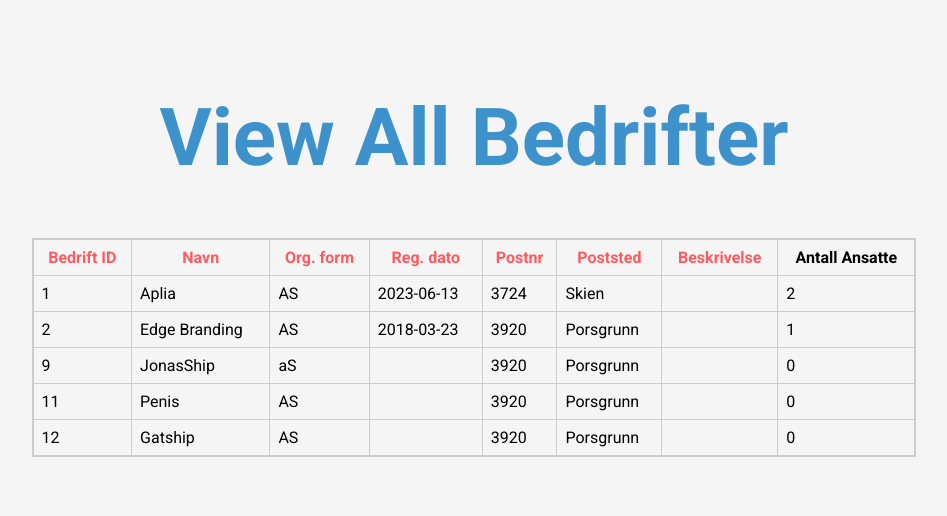
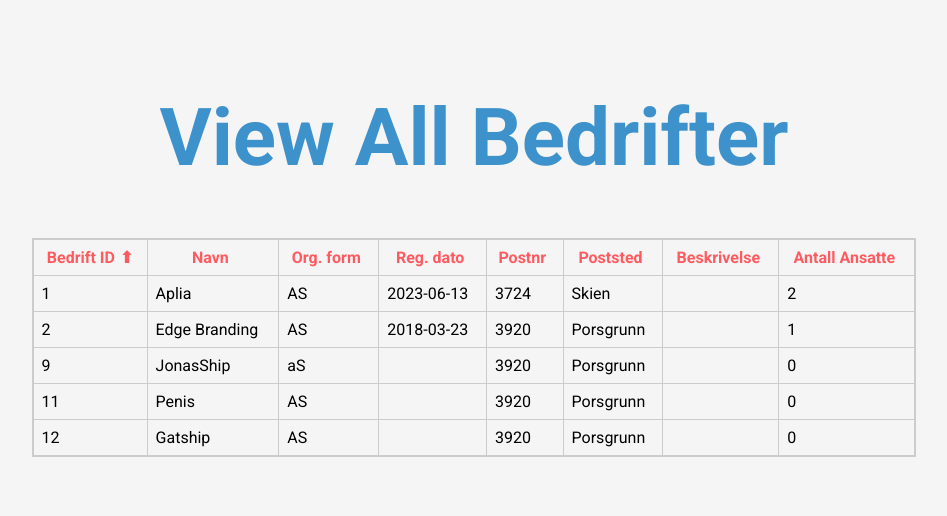
Before and after one commit to JonasTopper/Bedriftsportalen, a PHP site: page /CRUD/alle_bedrifter.php in a window 1280 px wide. Shown: the part 427-943 px from the top of the page, without its empty margins (166-1113 px from the left). Run offline with PHP 8.4, Linux system fonts and the light colour scheme; data comes from the database, SQL or seed files in the repository.

Commit message:
Pointer in bedrift-view

```diff
--- a/CRUD/alle_bedrifter.php
+++ b/CRUD/alle_bedrifter.php
@@ -34,14 +34,14 @@ $result = mysqli_query($conn, $sql);
     <table class="all-view-table">
         <thead>
             <tr class="alle-ansatte">
-                <th><a href="?sort=bedrift_id&order=<?php echo $order == 'ASC' ? 'desc' : 'asc'; ?>">Bedrift ID</a></th>
-                <th><a href="?sort=bedrift_navn&order=<?php echo $order == 'ASC' ? 'desc' : 'asc'; ?>">Navn</a></th>
-                <th><a href="?sort=bedrift_org_form&order=<?php echo $order == 'ASC' ? 'desc' : 'asc'; ?>">Org. form</a></th>
-                <th><a href="?sort=bedrift_reg_dato&order=<?php echo $order == 'ASC' ? 'desc' : 'asc'; ?>">Reg. dato</a></th>
-                <th><a href="?sort=bedrift_post_nr&order=<?php echo $order == 'ASC' ? 'desc' : 'asc'; ?>">Postnr</a></th>
-                <th><a href="?sort=bedrift_post_sted&order=<?php echo $order == 'ASC' ? 'desc' : 'asc'; ?>">Poststed</a></th>
-                <th><a href="?sort=bedrift_beskrivelse&order=<?php echo $order == 'ASC' ? 'desc' : 'asc'; ?>">Beskrivelse</a></th>
-                <th>Antall Ansatte</th>
+            <th><a href="?sort=bedrift_id&order=<?php echo $order == 'ASC' ? 'desc' : 'asc'; ?>">Bedrift ID<span class="sort-arrow <?php echo $order == 'ASC' && $sort == 'bedrift_id' ? 'asc' : ($order == 'DESC' && $sort == 'bedrift_id' ? 'desc' : ''); ?>"></span></a></th>
+                <th><a href="?sort=bedrift_navn&order=<?php echo $order == 'ASC' ? 'desc' : 'asc'; ?>">Navn<span class="sort-arrow <?php echo $order == 'ASC' && $sort == 'bedrift_navn' ? 'asc' : ($order == 'DESC' && $sort == 'bedrift_navn' ? 'desc' : ''); ?>"></span></a></th>
+                <th><a href="?sort=bedrift_org_form&order=<?php echo $order == 'ASC' ? 'desc' : 'asc'; ?>">Org. form<span class="sort-arrow <?php echo $order == 'ASC' && $sort == 'bedrift_org_form' ? 'asc' : ($order == 'DESC' && $sort == 'bedrift_org_form' ? 'desc' : ''); ?>"></span></a></th>
+                <th><a href="?sort=bedrift_reg_dato&order=<?php echo $order == 'ASC' ? 'desc' : 'asc'; ?>">Reg. dato<span class="sort-arrow <?php echo $order == 'ASC' && $sort == 'bedrift_reg_dato' ? 'asc' : ($order == 'DESC' && $sort == 'bedrift_reg_dato' ? 'desc' : ''); ?>"></span></a></th>
+                <th><a href="?sort=bedrift_post_nr&order=<?php echo $order == 'ASC' ? 'desc' : 'asc'; ?>">Postnr<span class="sort-arrow <?php echo $order == 'ASC' && $sort == 'bedrift_post_nr' ? 'asc' : ($order == 'DESC' && $sort == 'bedrift_post_nr' ? 'desc' : ''); ?>"></span></a></th>
+                <th><a href="?sort=bedrift_post_sted&order=<?php echo $order == 'ASC' ? 'desc' : 'asc'; ?>">Poststed<span class="sort-arrow <?php echo $order == 'ASC' && $sort == 'bedrift_post_sted' ? 'asc' : ($order == 'DESC' && $sort == 'bedrift_post_sted' ? 'desc' : ''); ?>"></span></a></th>
+                <th><a href="?sort=bedrift_beskrivelse&order=<?php echo $order == 'ASC' ? 'desc' : 'asc'; ?>">Beskrivelse<span class="sort-arrow <?php echo $order == 'ASC' && $sort == 'bedrift_beskrivelse' ? 'asc' : ($order == 'DESC' && $sort == 'bedrift_beskrivelse' ? 'desc' : ''); ?>"></span></a></th>
+                <th><a href="?sort=ansatte_count&order=<?php echo $order == 'ASC' ? 'desc' : 'asc'; ?>">Antall Ansatte<span class="sort-arrow <?php echo $order == 'ASC' && $sort == 'ansatte_count' ? 'asc' : ($order == 'DESC' && $sort == 'ansatte_count' ? 'desc' : ''); ?>"></span></a></th>
             </tr>
         </thead>
         <tbody>
--- a/stylesheets/stylesheet.css
+++ b/stylesheets/stylesheet.css
@@ -489,3 +489,15 @@ tr:nth-child(even) {
 .back-btn-create-bedrift:hover {
     box-shadow: 0 0 20px rgba(0, 0, 0, 0.701);
 }
+
+.sort-arrow {
+    margin-left: 5px;
+    }
+
+    .sort-arrow.asc::after {
+        content:"⬆";
+    }
+
+    .sort-arrow.desc::after {
+        content:"⬇";
+    }
```
